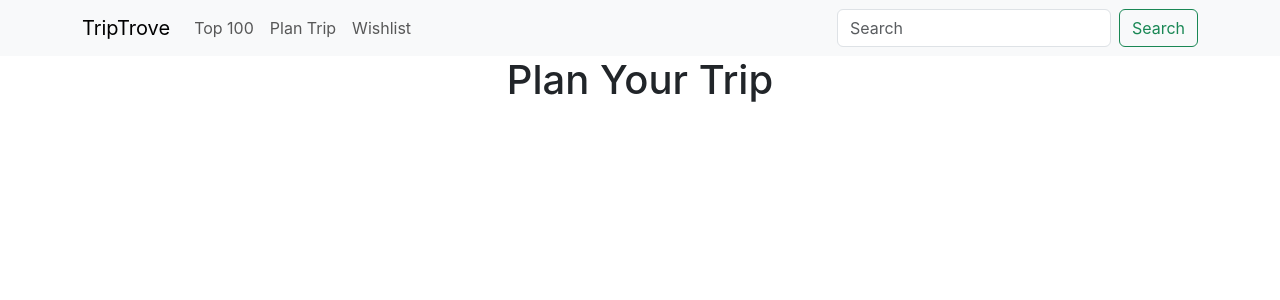
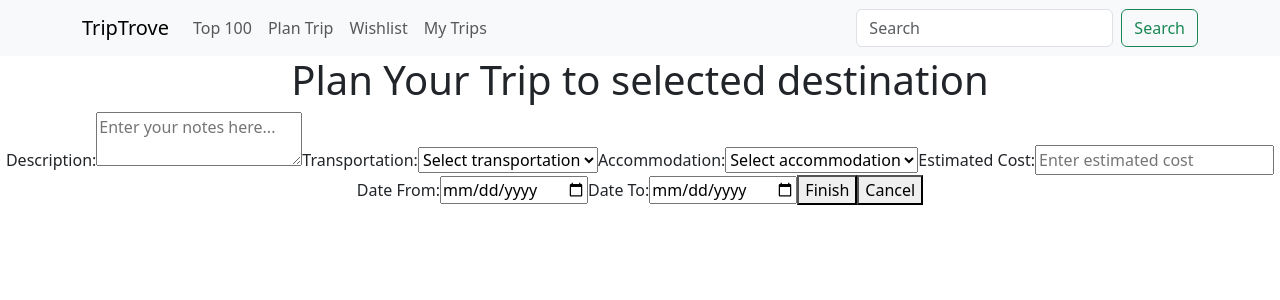
Before and after one commit to PatrikPro/Projekty, a React (Create React App) app in the folder client/: page /plan-trip in a window 1280 px wide. Shown: the top 300 px of the page. Built offline with nearby package versions, Linux system fonts and the light colour scheme.

Commit message:
PlanTrip update

```diff
--- a/client/package.json
+++ b/client/package.json
@@ -14,6 +14,7 @@
     "react": "^18.3.1",
     "react-bootstrap": "^2.10.2",
     "react-dom": "^18.3.1",
+    "react-icons": "^5.2.1",
     "react-router-dom": "^6.23.1",
     "react-scripts": "5.0.1",
     "web-vitals": "^2.1.4"
--- a/client/src/App.js
+++ b/client/src/App.js
@@ -1,7 +1,10 @@
 import React from 'react';
 import { BrowserRouter as Router, Route, Routes, Link } from 'react-router-dom';
-import { Navbar, Nav, Container, Form, FormControl, Button, NavDropdown } from 'react-bootstrap';
+import { Navbar, Nav, Container, Form, FormControl, Button } from 'react-bootstrap';
 import TopDestinations from './components/TopDestinations';
+import PlanTrip from './components/PlanTrip';
+import Wishlist from './components/Wishlist';
+import MyTrips from './components/MyTrips';
 import './App.css';
 
 function App() {
@@ -17,6 +20,7 @@ function App() {
                 <Nav.Link as={Link} to="/top-100">Top 100</Nav.Link>
                 <Nav.Link as={Link} to="/plan-trip">Plan Trip</Nav.Link>
                 <Nav.Link as={Link} to="/wishlist">Wishlist</Nav.Link>
+                <Nav.Link as={Link} to="/my-trips">My Trips</Nav.Link>
               </Nav>
               <Form className="d-flex">
                 <FormControl type="search" placeholder="Search" className="me-2" aria-label="Search" />
@@ -25,10 +29,12 @@ function App() {
             </Navbar.Collapse>
           </Container>
         </Navbar>
-        <Routes> {/* Updated from Switch to Routes */}
-          <Route path="/top-100" element={<TopDestinations />} /> {/* Updated Route syntax */}
-          <Route path="/plan-trip" element={<h1>Plan Your Trip</h1>} />
-          <Route path="/wishlist" element={<h1>Your Wishlist</h1>} />
+        <Routes>
+          <Route path="/top-100" element={<TopDestinations />} />
+          <Route path="/plan-trip" element={<PlanTrip />} />
+          <Route path="/wishlist" element={<Wishlist />} />
+          <Route path="/my-trips" element={<MyTrips />} />
+          <Route path="/" element={<TopDestinations />} />
         </Routes>
       </div>
     </Router>
--- a/client/src/components/DestinationCard.js
+++ b/client/src/components/DestinationCard.js
@@ -1,18 +1,36 @@
 import React from 'react';
-import styles from './DestinationCard.module.css';
+import { FiHeart, FiPlus } from 'react-icons/fi';
+import { useNavigate } from 'react-router-dom';
+import styles from './DestinationCard.module.css'; // Ujistěte se, že máte správnou cestu ke stylům
 
 function DestinationCard({ destination }) {
-  const imageUrl = "https://www.blue-style.cz/images/pages-meta/bs-dovolena-u-more-meta-obrazky-2022-06-23-14-48-31.jpg"; // URL vašeho obrázku
+  const navigate = useNavigate();
+
+  // Funkce pro navigaci na stránku Plánování cesty s předání dat
+  const handlePlanTrip = () => {
+    navigate('/plan-trip', { state: { destination } });
+  };
+
+  // Funkce pro přidání/odebrání destinace z wishlistu
+  const handleToggleWishlist = () => {
+    console.log("Toggle wishlist for", destination.name);
+    // Zde by byla logika pro přidání/odebrání z wishlistu
+  };
+
   return (
     <div className={styles.card}>
       <div
         className={styles.cardImage}
-        style={{ backgroundImage: `url(${imageUrl})` }}  // Nastavení obrázku jako pozadí
+        style={{ backgroundImage: `url(${destination.image || 'https://www.blue-style.cz/images/pages-meta/bs-dovolena-u-more-meta-obrazky-2022-06-23-14-48-31.jpg'})` }}  // Ujistěte se, že máte výchozí obrázek, pokud není URL k dispozici
       ></div>
       <div className={styles.cardText}>
         <span className={styles.date}>{destination.location}</span>
         <h2>{destination.name}</h2>
-        <p>Lorem ipsum dolor sit amet...</p>
+        <p>{destination.description || 'No description available.'}</p>
+        <div className={styles.actions}>
+          <FiPlus onClick={handlePlanTrip} className={styles.icon} style={{ cursor: 'pointer' }} />
+          <FiHeart onClick={handleToggleWishlist} className={styles.icon} style={{ cursor: 'pointer' }} />
+        </div>
       </div>
       <div className={styles.cardStats}>
         <div className={styles.stat}>
--- /dev/null
+++ b/client/src/components/PlanTrip.js
@@ -0,0 +1,85 @@
+import React, { useState } from 'react';
+import { useLocation, useNavigate } from 'react-router-dom';
+
+function PlanTrip() {
+  const location = useLocation();
+  const navigate = useNavigate();
+  const destination = location.state?.destination;
+
+  const [formData, setFormData] = useState({
+    description: '',
+    transportation: '',
+    accommodation: '',
+    estimatedCost: '',
+    dateFrom: '',
+    dateTo: ''
+  });
+
+  const handleChange = (event) => {
+    const { name, value } = event.target;
+    setFormData(prevState => ({
+      ...prevState,
+      [name]: value
+    }));
+  };
+
+  const handleSubmit = (event) => {
+    event.preventDefault();
+    console.log("Form Data:", formData);
+    alert('Your trip has been planned successfully!');
+    navigate('/my-trips');
+  };
+
+  const handleCancel = () => {
+    navigate('/top-100');
+  };
+
+  return (
+    <div>
+      <h1>Plan Your Trip to {destination?.name || 'selected destination'}</h1>
+      <form onSubmit={handleSubmit}>
+        <label>
+          Description:
+          <textarea name="description" value={formData.description} onChange={handleChange} placeholder="Enter your notes here..." />
+        </label>
+        <label>
+          Transportation:
+          <select name="transportation" value={formData.transportation} onChange={handleChange}>
+            <option value="">Select transportation</option>
+            <option value="foot">Foot</option>
+            <option value="plane">Plane</option>
+            <option value="car">Car</option>
+            <option value="bus">Bus</option>
+            <option value="train">Train</option>
+            <option value="boat">Boat</option>
+          </select>
+        </label>
+        <label>
+          Accommodation:
+          <select name="accommodation" value={formData.accommodation} onChange={handleChange}>
+            <option value="">Select accommodation</option>
+            <option value="hotel">Hotel</option>
+            <option value="tent">Tent</option>
+            <option value="car">Car</option>
+          </select>
+        </label>
+        <label>
+          Estimated Cost:
+          <input type="text" name="estimatedCost" value={formData.estimatedCost} onChange={handleChange} placeholder="Enter estimated cost" />
+        </label>
+        <label>
+          Date From:
+          <input type="date" name="dateFrom" value={formData.dateFrom} onChange={handleChange} />
+        </label>
+        <label>
+          Date To:
+          <input type="date" name="dateTo" value={formData.dateTo} onChange={handleChange} />
+        </label>
+        <button type="submit">Finish</button>
+        <button type="button" onClick={handleCancel}>Cancel</button>
+      </form>
+    </div>
+  );
+}
+
+export default PlanTrip;
--- a/client/src/index.js
+++ b/client/src/index.js
@@ -3,6 +3,8 @@ import ReactDOM from 'react-dom/client';
 import './index.css';
 import App from './App';
 import reportWebVitals from './reportWebVitals';
+import 'bootstrap/dist/css/bootstrap.min.css';
+
 
 const root = ReactDOM.createRoot(document.getElementById('root'));
 root.render(
```
Also changed, not shown: client/src/components/MyTrips.js (added), client/src/components/Wishlist.js (added), 1 other file (tests, documents, lock files or other folders).
